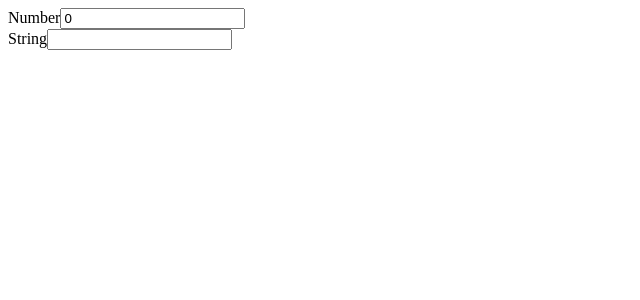
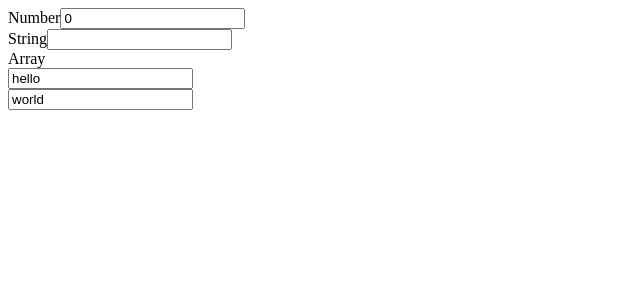
Before and after one commit to flexport/formula-one-example, a React (Create React App) app: page / in a window 1280 px wide. Shown: the top 300 px of the page, without its empty margins (0-640 px from the left). Built offline with nearby package versions, Linux system fonts and the light colour scheme.

Commit message:
Added rudimentary ArrayField

```diff
--- a/src/App.js
+++ b/src/App.js
@@ -2,18 +2,30 @@
 import React, {Component} from "react";
 
 import ObjectField from "./formula-two/ObjectField";
+import ArrayField from "./formula-two/ArrayField";
 import NumberField from "./formula-two/inputs/NumberField";
 import StringField from "./formula-two/inputs/StringField";
 
-class App extends Component<{}, {value: {n: number, s: string}}> {
+type FormState = {
+  n: number,
+  s: string,
+  a: Array<string>,
+};
+
+type State = {
+  value: FormState,
+};
+
+class App extends Component<{}, State> {
   state = {
     value: {
       n: 0,
       s: "",
+      a: ["hello", "world"],
     },
   };
 
-  handleChange = (newValue: {n: number, s: string}) => {
+  handleChange = (newValue: FormState) => {
     this.setState({value: newValue});
   };
 
@@ -36,6 +48,20 @@ class App extends Component<{}, {value: {n: number, s: string}}> {
                     <StringField {...links.s} />
                   </label>
                 </div>
+                <div>
+                  <label>
+                    Array
+                    <ArrayField {...links.a}>
+                      {links => {
+                        return links.map(link => (
+                          <div>
+                            <StringField {...link} />
+                          </div>
+                        ));
+                      }}
+                    </ArrayField>
+                  </label>
+                </div>
               </React.Fragment>
             );
           }}
--- /dev/null
+++ b/src/formula-two/ArrayField.js
@@ -0,0 +1,37 @@
+// @flow
+
+import * as React from "react";
+
+import type {ChangeFn, ArrayMap, ToError, FieldLink} from "./types";
+
+type ToFieldLink = <T>(T) => FieldLink<T>;
+
+type Links<E, T: Array<E>> = Array<$Call<ToFieldLink, E>>;
+// type Errors<T> = $Call<$Map<ToError>, T>;
+
+type Props<E, T: Array<E>> = {|
+  value: T,
+  onChange: ChangeFn<T>,
+  // errors: Errors<T>,
+  children: (links: Links<E, T>) => React.Node,
+|};
+
+function makeLinks<E, T: Array<E>>(
+  value: T,
+  onChangeArr: ChangeFn<T>
+): Links<E, T> {
+  return value.map((x, i) => ({
+    value: x,
+    onChange: newValue =>
+      onChangeArr([...value.slice(0, i), newValue, ...value.slice(i + 1)]),
+  }));
+}
+
+export default class ArrayField<E, T: Array<E>> extends React.Component<
+  Props<E, T>
+> {
+  render() {
+    const links = makeLinks(this.props.value, this.props.onChange);
+    return this.props.children(links);
+  }
+}
--- a/src/formula-two/ObjectField.js
+++ b/src/formula-two/ObjectField.js
@@ -6,7 +6,7 @@ import type {ChangeFn, $Map, ToError, FieldLink} from "./types";
 
 type ToFieldLink = <T>(T) => FieldLink<T>;
 
-type Links<T> = $Call<$Map<ToFieldLink>, T>;
+type Links<T> = $ObjMap<T, ToFieldLink>;
 type Errors<T> = $Call<$Map<ToError>, T>;
 
 type Props<T: {}> = {|
```
Also changed, not shown: src/formula-two/types.js (+5 -2 lines).
